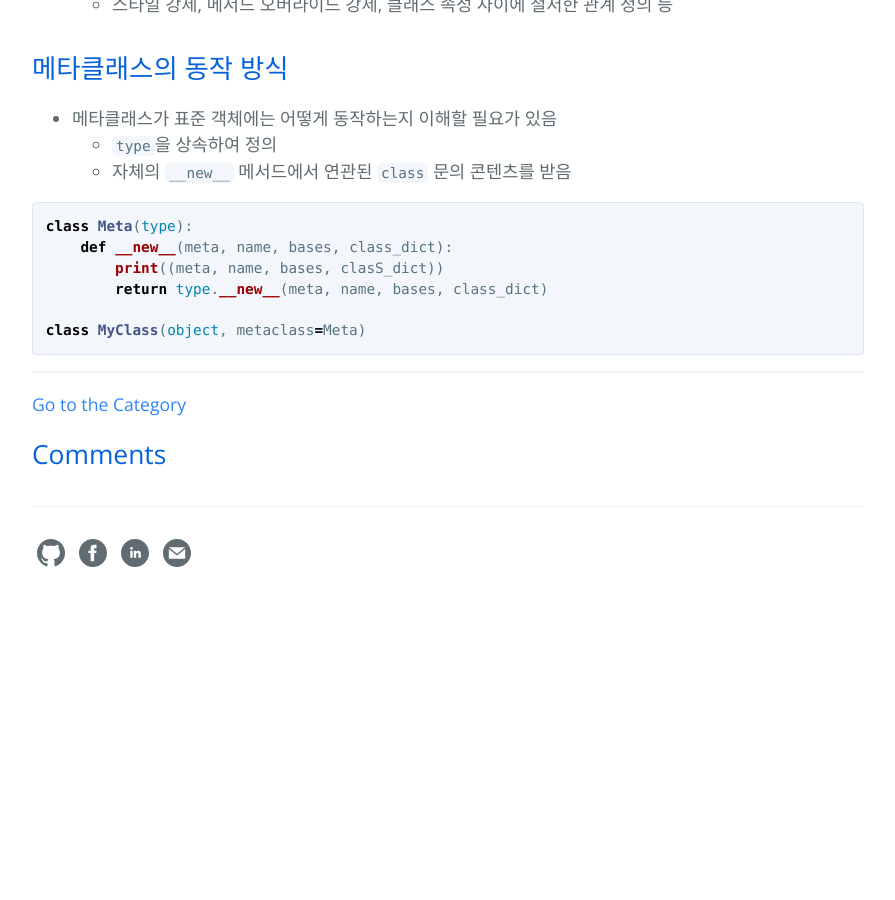
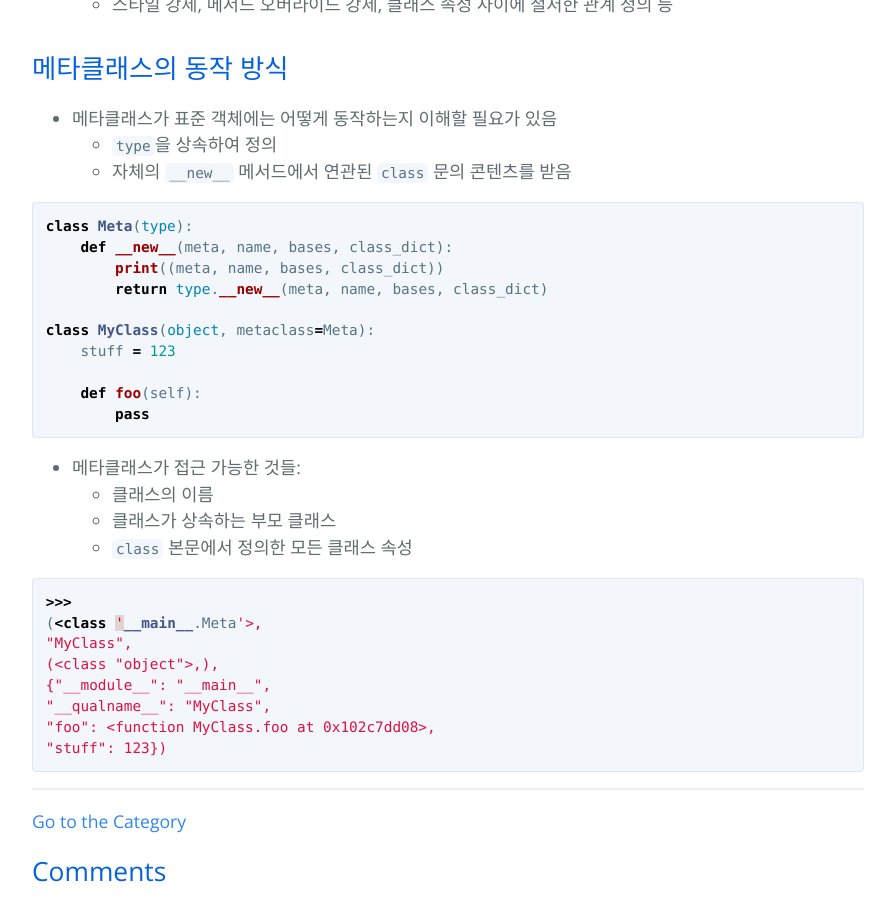
Before and after one commit to hcnoh/hcnoh.github.io, a Jekyll site: the page built from _posts/2018-10-18-effective-python-way33.md, in a window 1280 px wide and 900 px high, scrolled down 612 px. Shown: the whole window, without its empty margins (192-1087 px from the left). Built offline with Jekyll 4.4.1, drawn with Linux system fonts in a browser that asks for light colours; comment, search, counter and statistics services are not loaded; before the commit the page ends 1233 px from its top, so only the background shows below that.

Commit message:
Update 2018-10-18-effective-python-way33.md

````diff
--- a/_posts/2018-10-18-effective-python-way33.md
+++ b/_posts/2018-10-18-effective-python-way33.md
@@ -24,8 +24,28 @@ permalink: /2018-10-18-effective-python-way33
 ```python
 class Meta(type):
     def __new__(meta, name, bases, class_dict):
-        print((meta, name, bases, clasS_dict))
+        print((meta, name, bases, class_dict))
         return type.__new__(meta, name, bases, class_dict)
 
-class MyClass(object, metaclass=Meta)
+class MyClass(object, metaclass=Meta):
+    stuff = 123
+
+    def foo(self):
+        pass
 ```
+
+- 메타클래스가 접근 가능한 것들:
+  - 클래스의 이름
+  - 클래스가 상속하는 부모 클래스
+  - `class` 본문에서 정의한 모든 클래스 속성
+
+```python
+>>>
+(<class '__main__.Meta'>,
+"MyClass",
+(<class "object">,),
+{"__module__": "__main__",
+"__qualname__": "MyClass",
+"foo": <function MyClass.foo at 0x102c7dd08>,
+"stuff": 123})
+```
````
